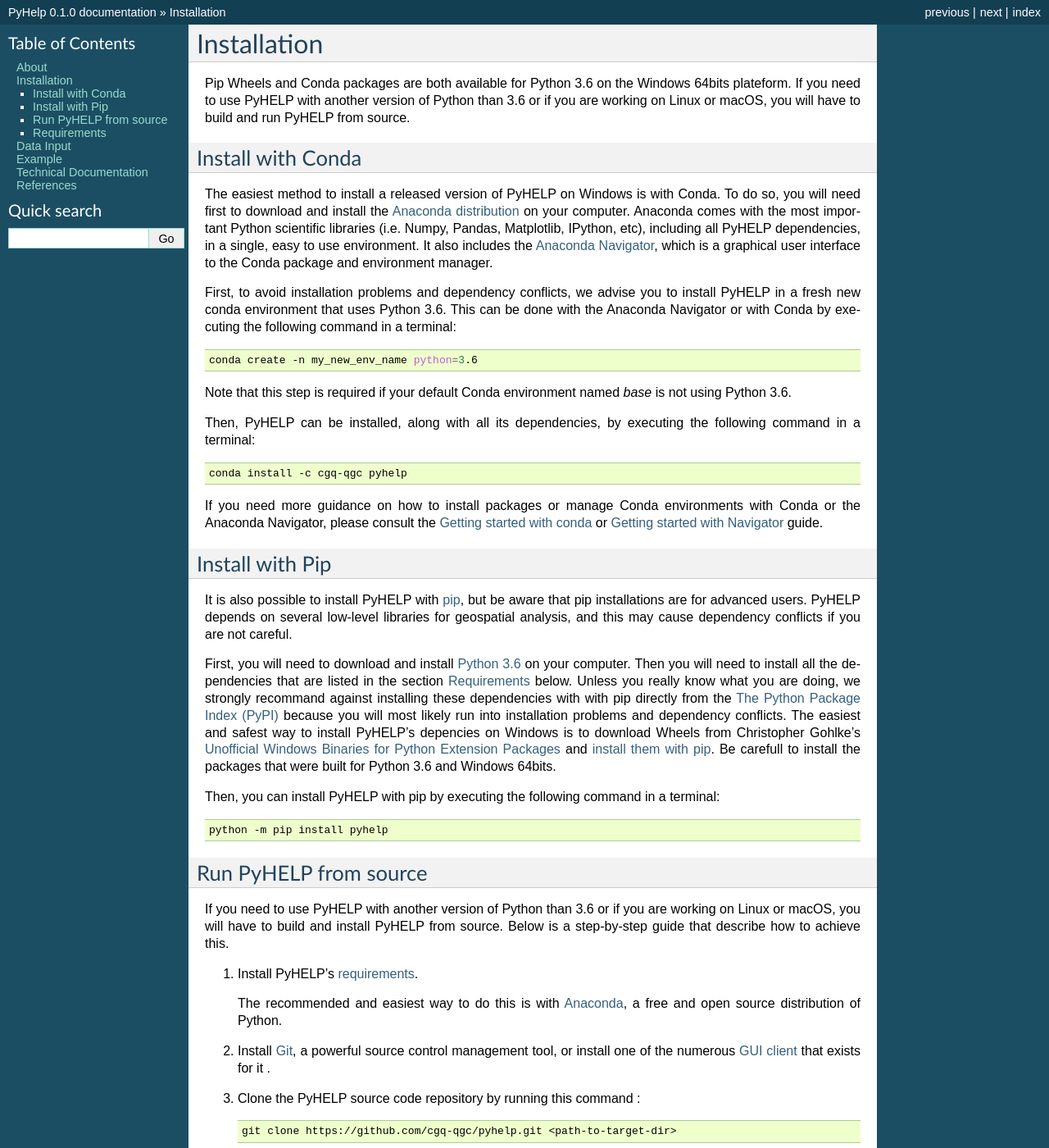
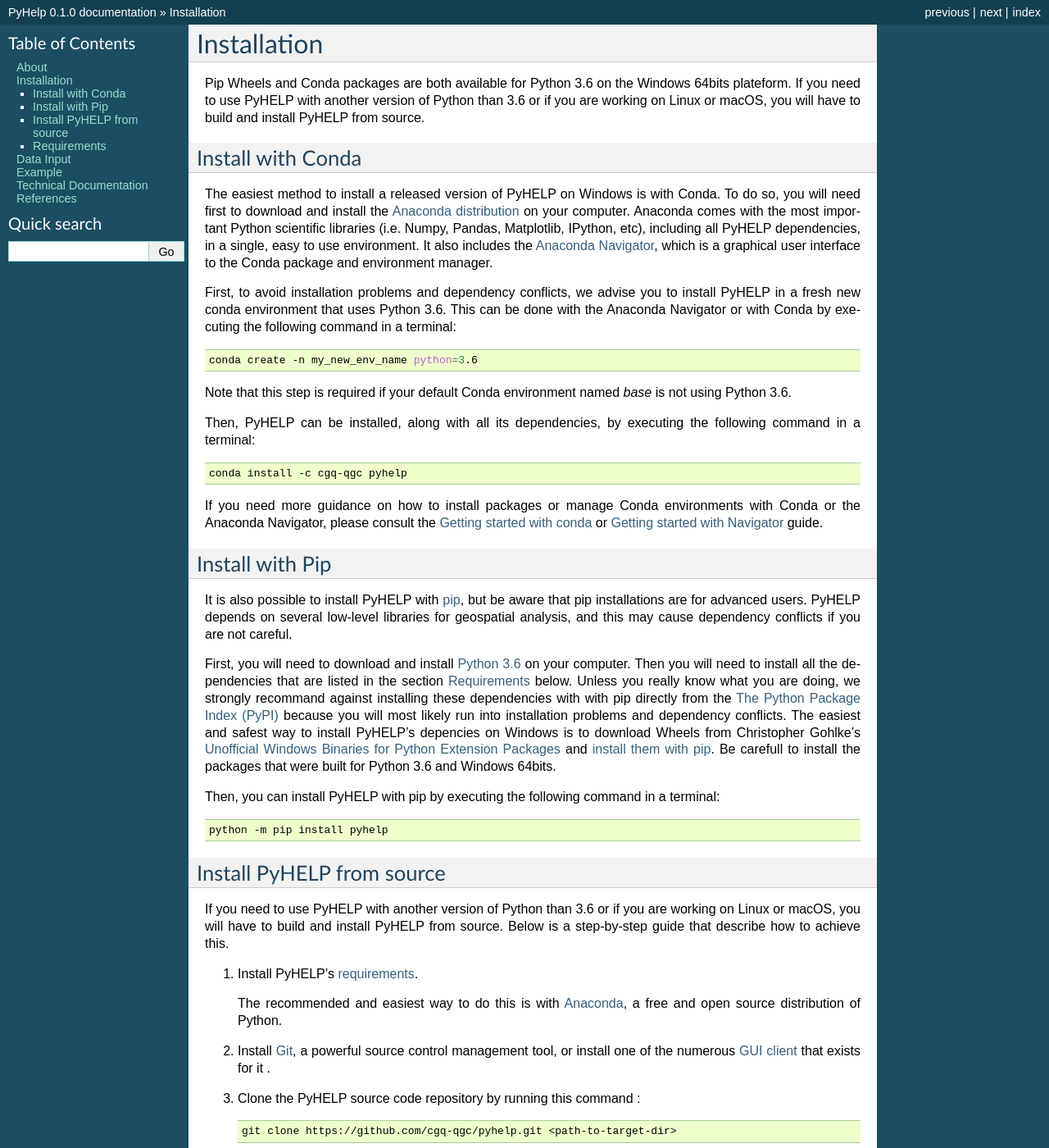
Before and after one commit to cgq-qgc/pyhelp, a Sphinx documentation site: the page built from docs/installation.rst, in a window 1280 px wide and 1400 px high. Shown: the whole window at 82% size. Built offline with Sphinx 7.4.7, drawn with Linux system fonts in a browser that asks for light colours; formulas are drawn with MathJax 3.

Commit message:
Use install instead of run

```diff
--- a/docs/installation.rst
+++ b/docs/installation.rst
@@ -4,7 +4,7 @@
 Pip Wheels and Conda packages are both available for Python 3.6 on the
 Windows 64bits plateform.
 If you need to use PyHELP with another version of Python than 3.6 or if you
-are working on Linux or macOS, you will have to build and run PyHELP from
+are working on Linux or macOS, you will have to build and install PyHELP from
 source.
 
 Install with Conda
@@ -72,7 +72,7 @@
 
 .. _sec_install_from_source:
 
-Run PyHELP from source
+Install PyHELP from source
 ---------------------------------
 
 If you need to use PyHELP with another version of Python than 3.6 or if you
```
